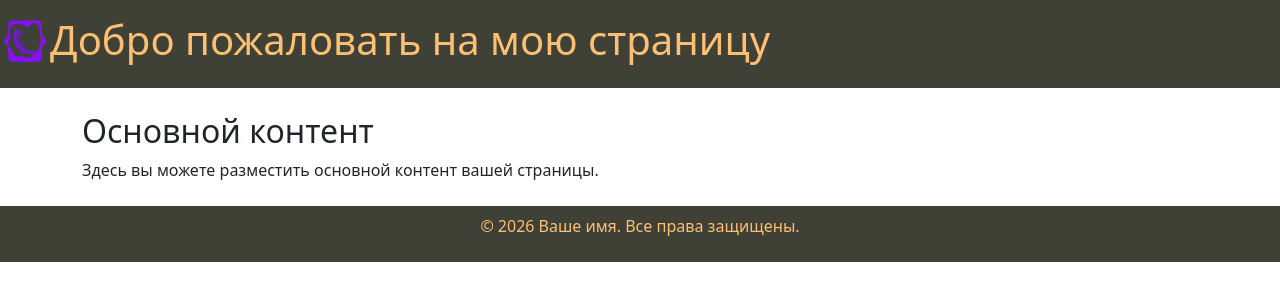
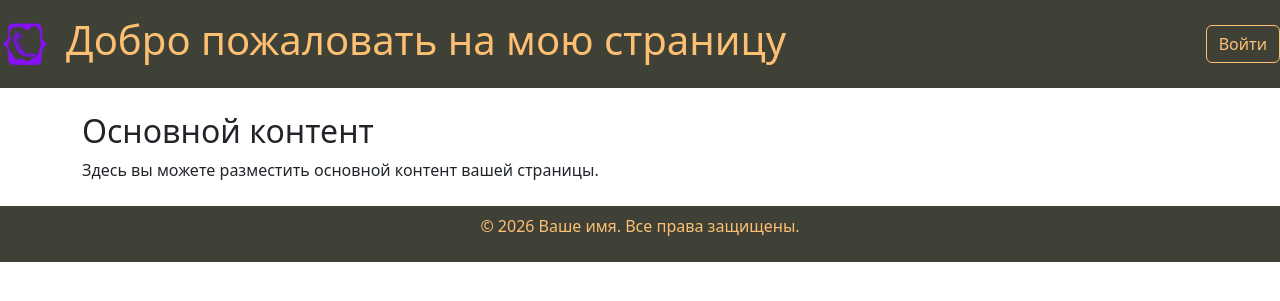
Before and after one commit to graal101/Flask_Template, a Flask app: page / in a window 1280 px wide. Shown: the top 301 px of the page. Run offline with Flask 3, Linux system fonts and the light colour scheme; some libraries are stand-ins or nearby versions.

Commit message:
adde login button

```diff
--- a/static/css/style.css
+++ b/static/css/style.css
@@ -6,3 +6,13 @@
     color: #fdc073;
     background: #3F4137;
 }
+ .btn-header{
+    color: #fdc073;
+    background: #3F4137;
+    border: 1px solid #fdc073;
+ }
+ .btn-header:hover{
+    color: black;
+    background: #fdc073;
+    border: 1px solid #fdc073;
+ }
--- a/templates/base.html
+++ b/templates/base.html
@@ -23,9 +23,12 @@
 <body>
 
     <!-- Хедер -->
-    <header class="d-flex text-left py-3 custom-header">
-        <img src="{{ url_for('static', filename='img/logo.png') }}" alt="Логотип" style="width: 50px; height: 50px; vertical-align: middle;">
-        <h1>Добро пожаловать на мою страницу</h1>
+    <header class="d-flex justify-content-between align-items-center py-3 custom-header">
+        <div class="d-flex align-items-center">
+            <img src="{{ url_for('static', filename='img/logo.png') }}" alt="Логотип" style="width: 50px; height: 50px; vertical-align: middle;">
+            <h1 class="ms-3">Добро пожаловать на мою страницу</h1>
+        </div>
+        <a href="#" class="btn btn-header">Войти</a>
     </header>
 
     <!-- Основной контент -->
```
